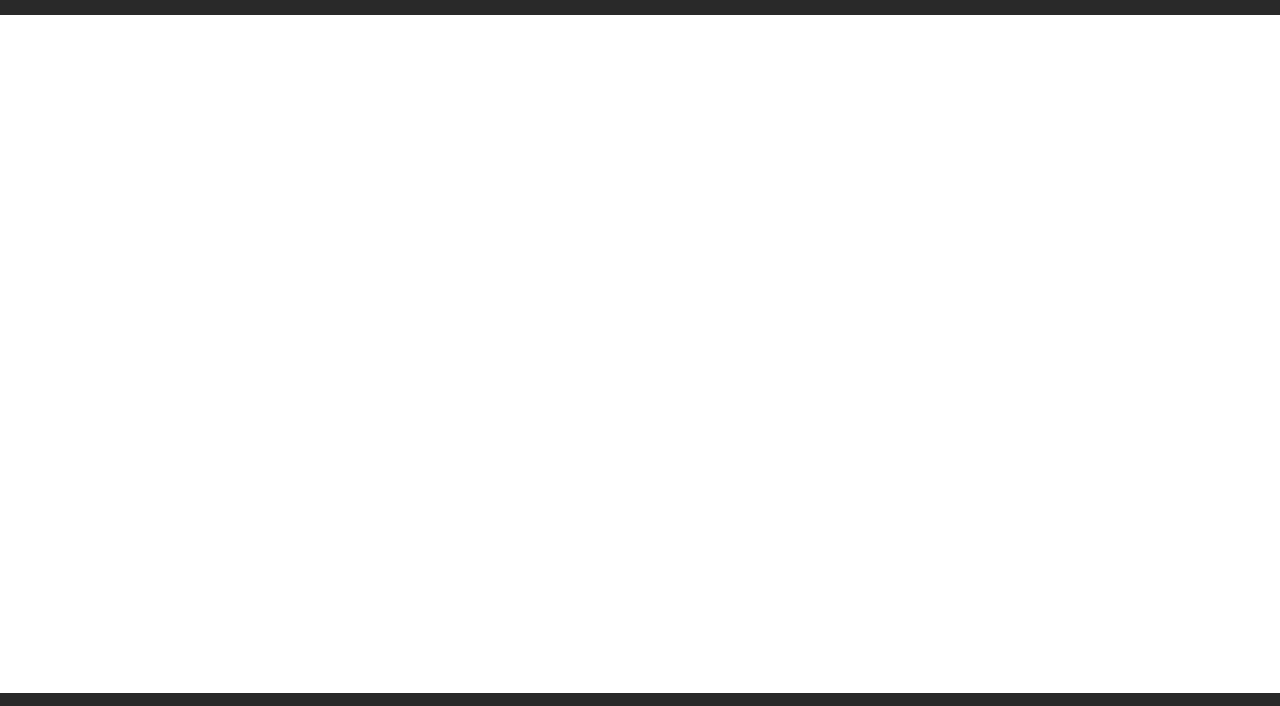
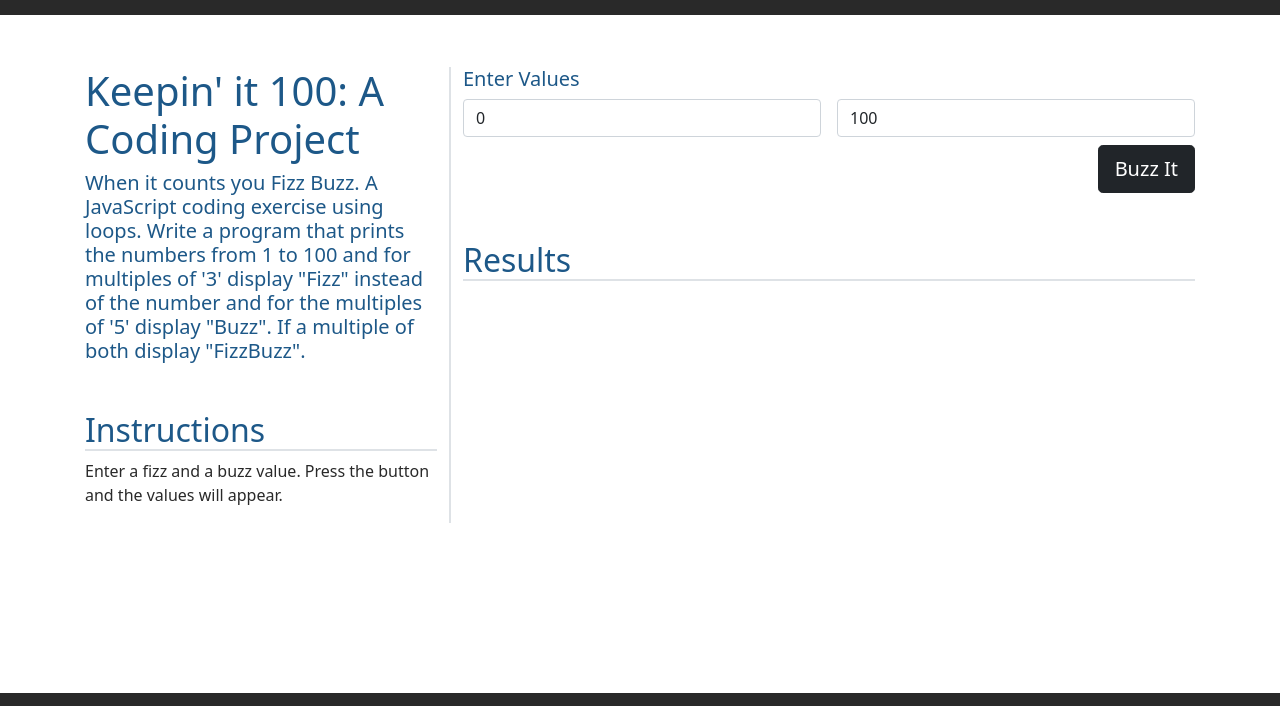
Before and after one commit to jmwick01/FizzBuzz, a plain HTML site: page app.html in a window 1280 px wide. Shown: the part 41-747 px from the top of the page. Drawn offline with nearby package versions, Linux system fonts and the light colour scheme.

Commit message:
Updated html
Added project description to index and app page. Updated layout on app page.

```diff
--- a/app.html
+++ b/app.html
@@ -50,6 +50,42 @@
     </nav>
     <!-- ==== Main Section ==== -->
     <main class="flex-shrink-0">
+        <div class="container mt-5">
+            <div class="row row-cols-1 row-cols-lg-2">
+                <div class="col-lg-4 col border-end border-2">
+                    <h1>Keepin' it 100: A Coding Project</h1>
+                    <h4 class="lead">
+                        When it counts you Fizz Buzz. A JavaScript coding exercise using loops. Write a program that prints the numbers from 1 to 100 and for multiples of '3' display "<strong>Fizz</strong>" instead of the number and for the multiples of '5' display "<strong>Buzz</strong>". If a multiple of both display "<strong>FizzBuzz</strong>".
+                    </h4>
+                    <h2 class="mt-5 border-bottom border-2">Instructions</h2>
+                    <p>Enter a fizz and a buzz value. Press the button and the values will appear.</p>
+                </div>
+                <div class="col-lg-8 col">
+                    <div>
+                        <h5>Enter Values</h5>
+                        <form class="row gy-2 gx-3">
+                            <div class="col">
+                                <input type="number" id="startValue" class="form-control" placeholder="Start Value" value=0 aria-label="Start Value">
+                            </div>
+                            <div class="col">
+                                <input type="number" id="endValue" class="form-control" placeholder="End Value" value=100 aria-label="End Value">
+                            </div>
+                            <div class="col-12 d-flex justify-content-end">
+                                <button type="button" id="btnSubmit" class="btn btn-dark btn-lg">Buzz It</button>
+                            </div>
+                        </form>
+                        <h2 class="mt-5 border-bottom border-2">Results</h2>
+                        <div class="table-responsive">
+                            <table class="table table-striped table-sm">
+                                <tbody id="results">
+                                    <!-- Results go here -->
+                                </tbody>
+                            </table>
+                        </div>
+                    </div>
+                </div>
+            </div>
+        </div>
     </main>
     <!-- ==== Footer Section ==== -->
     <footer class="footer mt-auto py-3">
```
Also changed, not shown: index.html (+1 -1 lines).
